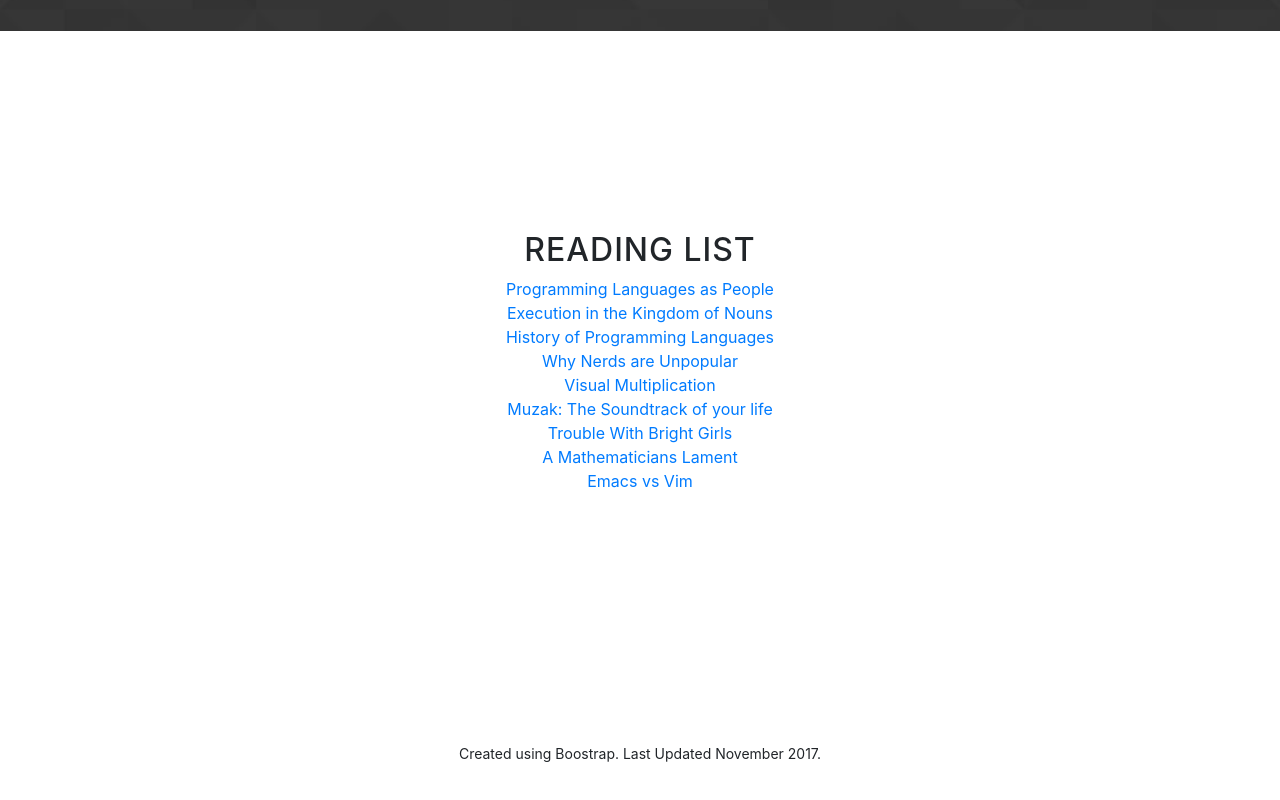
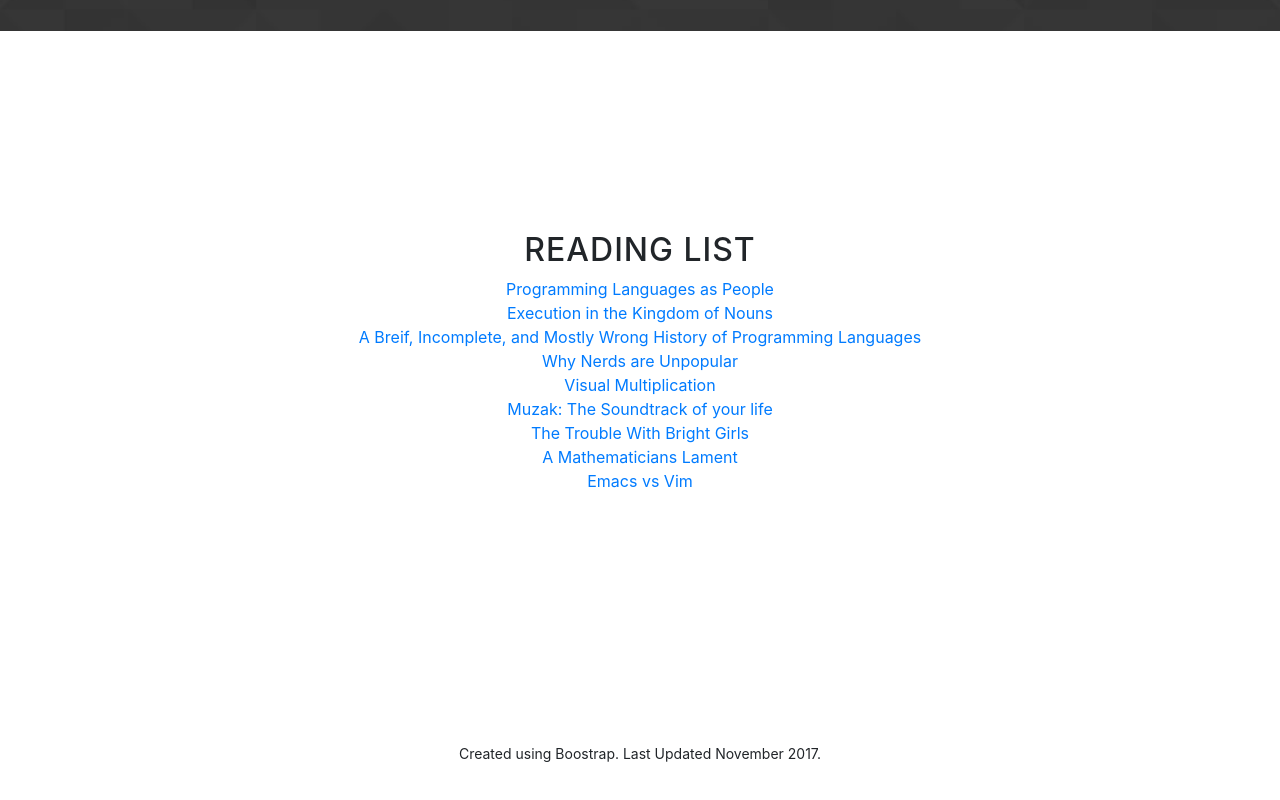
Before and after one commit to dtosca/dtosca.github.io, a website with bundled scripts: page index.html in a window 1280 px wide. Shown: the part 4013-4813 px from the top of the page. Built offline with nearby package versions, Linux system fonts and the light colour scheme.

Commit message:
Update index.html

```diff
--- a/index.html
+++ b/index.html
@@ -262,11 +262,11 @@
         <h2>Reading List</h2>
 	<li style="list-style-type: none;"><a href="http://leftoversalad.com/c/015_programmingpeople/">Programming Languages as People</a></li>
 	<li style="list-style-type: none;"><a href="https://steve-yegge.blogspot.com/2006/03/execution-in-kingdom-of-nouns.html">Execution in the Kingdom of Nouns</a></li>
-	<li style="list-style-type: none;"><a href="http://james-iry.blogspot.com/2009/05/brief-incomplete-and-mostly-wrong.html">History of Programming Languages</a></li>
+	<li style="list-style-type: none;"><a href="http://james-iry.blogspot.com/2009/05/brief-incomplete-and-mostly-wrong.html">A Breif, Incomplete, and Mostly Wrong History of Programming Languages</a></li>
 	<li style="list-style-type: none;"><a href="http://www.paulgraham.com/nerds.html">Why Nerds are Unpopular</a></li>
 	<li style="list-style-type: none;"><a href="https://tapintoteenminds.com/japanese-multiplication/">Visual Multiplication</a></li>
 	<li style="list-style-type: none;"><a href="https://www.newyorker.com/magazine/2006/04/10/the-soundtrack-of-your-life">Muzak: The Soundtrack of your life</a></li>
-	<li style="list-style-type: none;"><a href="http://springssoft.com/downloads/Reading_Journals/Essays/The%20Trouble%20with%20Bright%20Girls.pdf">Trouble With Bright Girls</a></li>
+	<li style="list-style-type: none;"><a href="http://springssoft.com/downloads/Reading_Journals/Essays/The%20Trouble%20with%20Bright%20Girls.pdf">The Trouble With Bright Girls</a></li>
 	<li style="list-style-type: none;"><a href="https://www.maa.org/external_archive/devlin/LockhartsLament.pdf">A Mathematicians Lament</a></li>
 	<li style="list-style-type: none;"><a href="https://pbs.twimg.com/media/Bhfbnn3CMAA93mg.png:large">Emacs vs Vim</a></li>
 	<!--<li style="list-style-type: none;"><a href=""></a></li>-->
```
